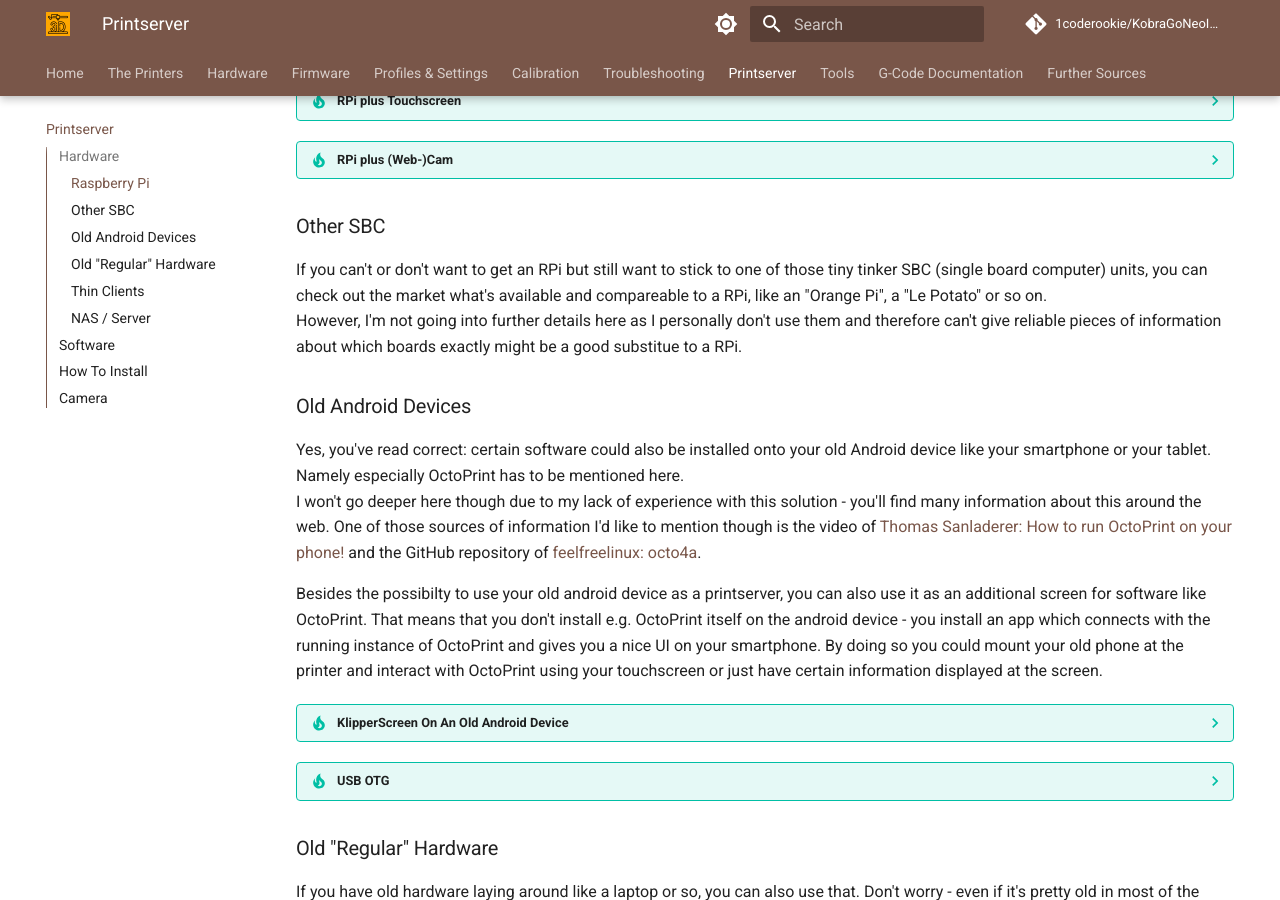
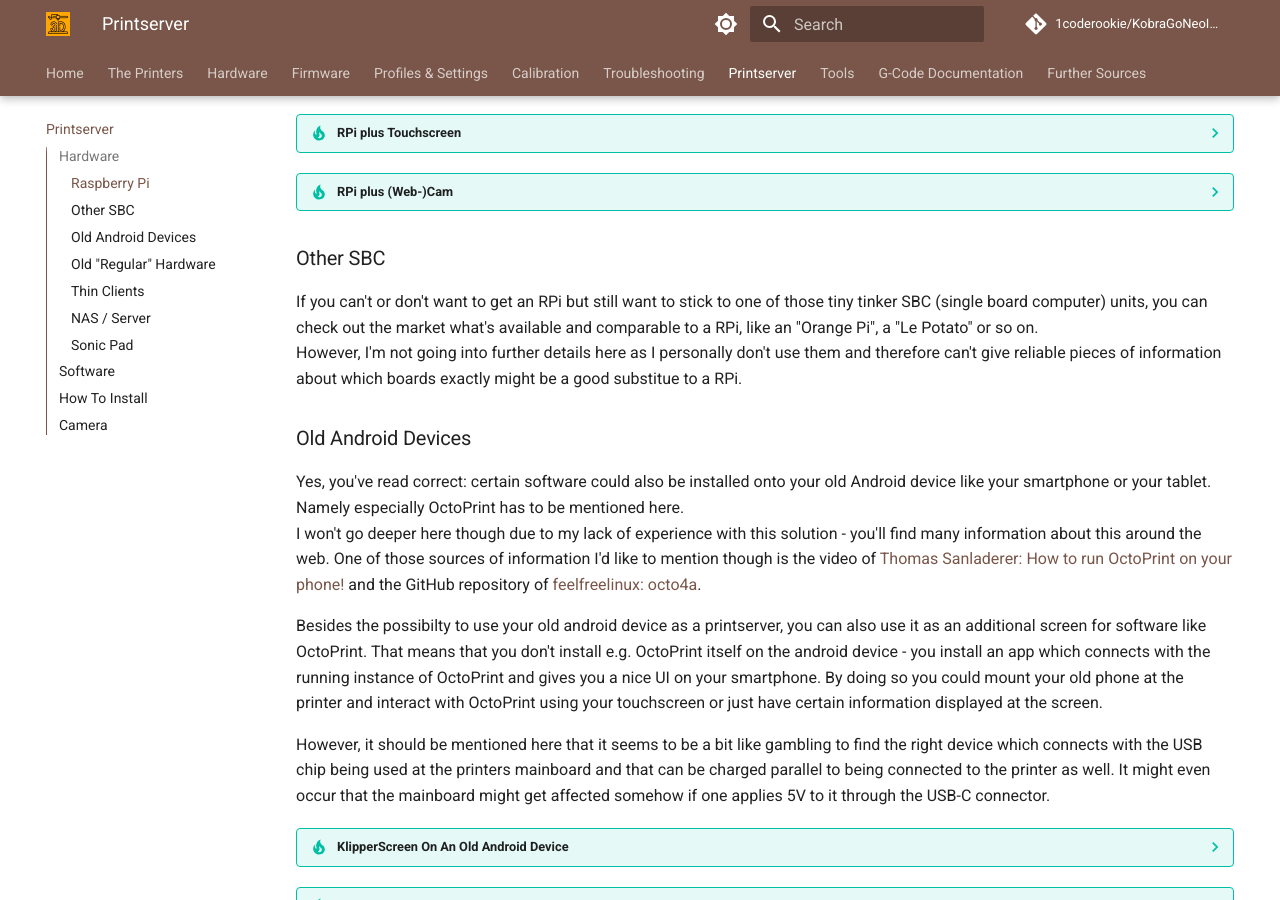
Before and after one commit to 1coderookie/KobraGoNeoInsights, an MkDocs documentation site: the page built from docs/printserver.md, in a window 1280 px wide and 900 px high, scrolled down 1404 px. Built offline with MkDocs 1.6.1 and Material for MkDocs 9.7.7, drawn with Linux system fonts in a browser that asks for light colours; comment, search, counter and statistics services are not loaded; some of the changed text lies outside the part shown.

Commit message:
Update printserver.md

```diff
--- a/docs/printserver.md
+++ b/docs/printserver.md
@@ -8,7 +8,9 @@
 In case you're already using some kind of home automation software, you could also send yourself a fancy notification when the printing process is done.
 
 Sounds tempting? Ok, so you'd need additional hardware for that to run the desired software on.
-*If you want to use Klipper firmware with your printer you'd need additional hardware to run Klipper and e.g. Mainsail on it anyway.*
+
+**If you want to use Klipper firmware with your printer you'd need additional hardware to run Klipper and e.g. Mainsail on it anyway.**
+
 So let's have a look what might be an interesting and reasonable priced solution for that first.
 
 ## Hardware
@@ -49,7 +51,7 @@
     - Last but not least: make sure you're using a good and fast microSD card and a good USB cable which connects the RPi to the printer.
 
 ### Other SBC
-If you can't or don't want to get an RPi but still want to stick to one of those tiny tinker SBC (single board computer) units, you can check out the market what's available and compareable to a RPi, like an "Orange Pi", a "Le Potato" or so on.
+If you can't or don't want to get an RPi but still want to stick to one of those tiny tinker SBC (single board computer) units, you can check out the market what's available and comparable to a RPi, like an "Orange Pi", a "Le Potato" or so on.
 However, I'm not going into further details here as I personally don't use them and therefore can't give reliable pieces of information about which boards exactly might be a good substitue to a RPi.
 
 ### Old Android Devices
@@ -57,6 +59,8 @@
 I won't go deeper here though due to my lack of experience with this solution - you'll find many information about this around the web. One of those sources of information I'd like to mention though is the video of [Thomas Sanladerer: How to run OctoPrint on your phone!](https://www.youtube.com/watch?v=74xdib_-X38) and the GitHub repository of [feelfreelinux: octo4a](https://github.com/feelfreelinux/octo4a).
 
 Besides the possibilty to use your old android device as a printserver, you can also use it as an additional screen for software like OctoPrint. That means that you don't install e.g. OctoPrint itself on the android device - you install an app which connects with the running instance of OctoPrint and gives you a nice UI on your smartphone. By doing so you could mount your old phone at the printer and interact with OctoPrint using your touchscreen or just have certain information displayed at the screen.
+
+However, it should be mentioned here that it seems to be a bit like gambling to find the right device which connects with the USB chip being used at the printers mainboard and that can be charged parallel to being connected to the printer as well. It might even occur that the mainboard might get affected somehow if one applies 5V to it through the USB-C connector.
 
 ??? tip "KlipperScreen On An Old Android Device"
 
@@ -97,6 +101,9 @@
 If you have a NAS or a server up and running already, you could also install the printing software onto that. In this case I'd assume that you already know what you're doing and that you don't need any advise though.
 
 
+### Sonic Pad
+This is a nice and handy solution for the Klipper users. The Creality Sonic Pad comes with Klipper preinstalled and offers features like WiFi, a touchscreen and so on. User [@mackmind](https://github.com/mackmind) was so kind to write down some [instructions about how to proceed](https://github.com/1coderookie/Klipper4KobraGoNeo/discussions/7) for getting a Sonic Pad to work with the Go/Neo.
+
 ## Software
 
 When it comes down to the software that should run on the printserver, you can choose between different solutions. It also depends a bit which kind of firmware you're running. My personal opinion on this: if you're running the stock one which is Marlin based, just go with OctoPrint. If you're using Klipper firmware, you can stick to OctoPrint or use Marlin (or Fluidd, as they're basically made for Klipper). Yes, you could also look out for different software, but because those programs are commonly used you'll find a lot of information about them and also many plugins for enhancing the capability even more. I'd recommend to do a little websearch on that, you might want to start with this article though: [Ocbico: Mainsail vs. Fluidd vs. Octoprint - A Comparison](https://www.obico.io/blog/mainsail-vs-fluidd-vs-octoprint/)
```
